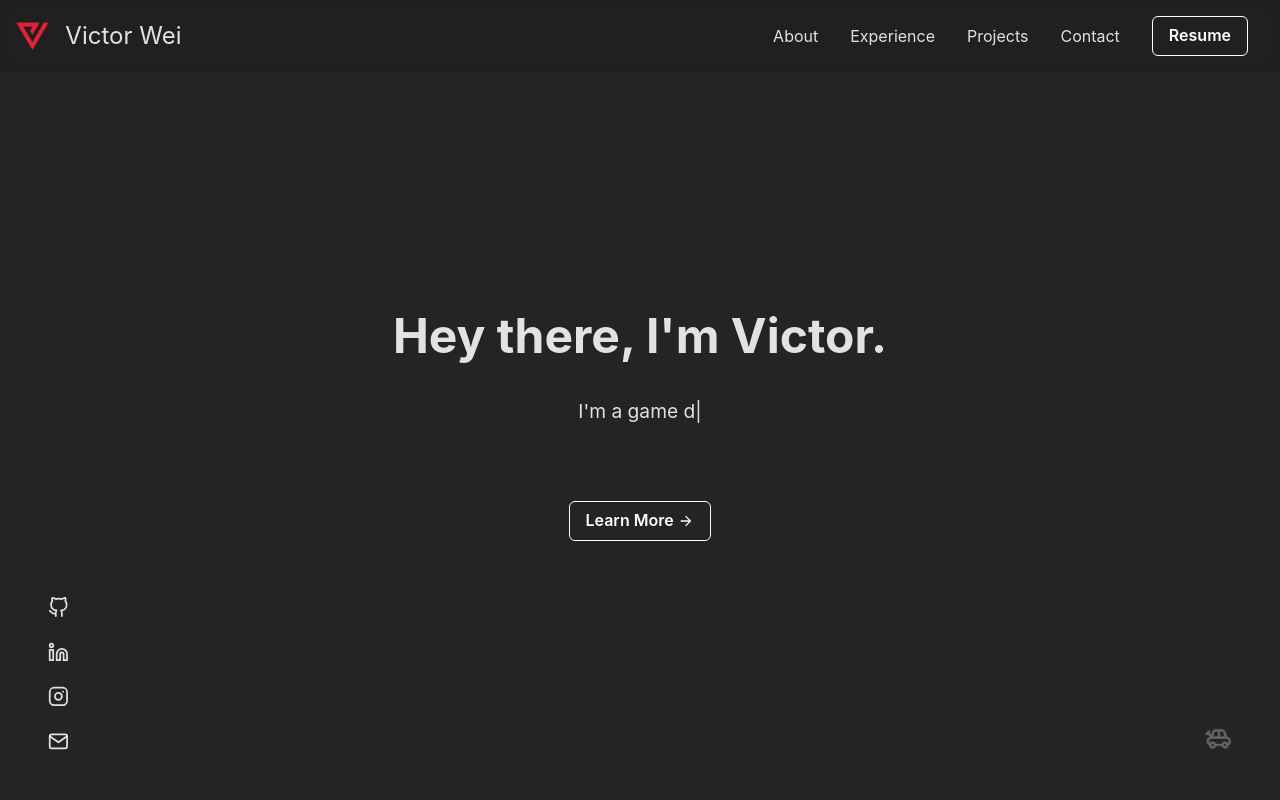
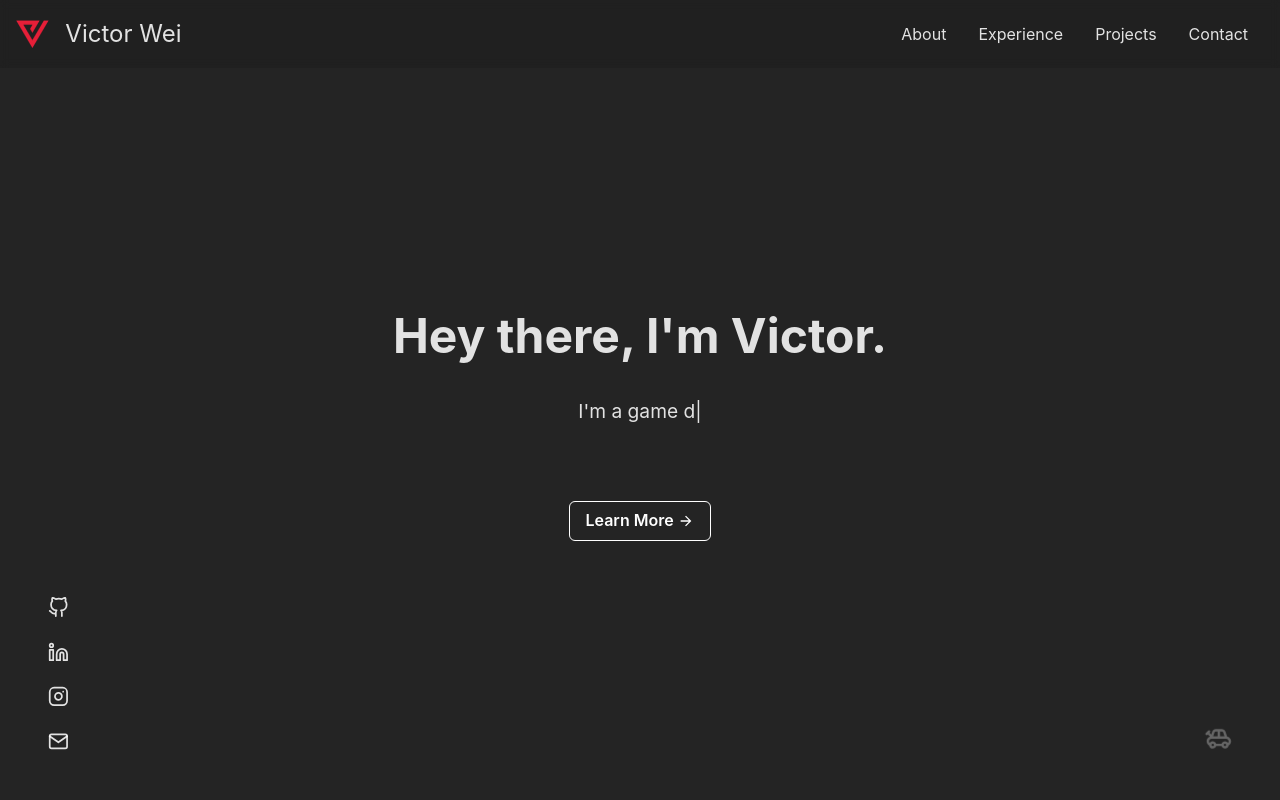
Before and after one commit to victoryqwei/victorwei.com, a React (Vite) app: page / in a window 1280 px wide. Shown: the top 800 px of the page. Built offline with nearby package versions, Linux system fonts and the light colour scheme.

Commit message:
fix: remove resume access

```diff
--- a/src/react/NavBar.tsx
+++ b/src/react/NavBar.tsx
@@ -1,10 +1,9 @@
 import { HamburgerIcon } from "@chakra-ui/icons";
-import { Box, Button, HStack, Image, Link, Menu, MenuButton, MenuItem, MenuList, SlideFade, Text } from "@chakra-ui/react";
+import { Box, HStack, Image, Link, Menu, MenuButton, MenuItem, MenuList, SlideFade, Text } from "@chakra-ui/react";
 import { useEffect, useState } from "react";
 import vectorLogo from "../assets/vector.png";
 import { AcrylicBackgroundChakraProps } from "../gui/constants";
 import { useMobile } from "../utils/hooks";
-import resume from "../assets/resume.pdf";
 
 const NavBar: React.FC = () => {
   const [prevScrollPos, setPrevScrollPos] = useState(0);
@@ -67,11 +66,11 @@ const NavBar: React.FC = () => {
                 <MenuItem>
                   <Link href="#contact">Contact</Link>
                 </MenuItem>
-                <MenuItem>
+                {/* <MenuItem>
                   <Link href={resume} target="_blank">
                     Resume
                   </Link>
-                </MenuItem>
+                </MenuItem> */}
               </MenuList>
             </Menu>
           ) : (
@@ -81,7 +80,7 @@ const NavBar: React.FC = () => {
               <Link href="#projects">Projects</Link>
               <Link href="#contact">Contact</Link>
 
-              <Link href={resume} target="_blank">
+              {/* <Link href={resume} target="_blank">
                 <Button
                   backgroundColor="transparent"
                   border="
@@ -94,7 +93,7 @@ const NavBar: React.FC = () => {
                     <Text>Resume</Text>
                   </HStack>
                 </Button>
-              </Link>
+              </Link> */}
             </HStack>
           )}
         </HStack>
```
